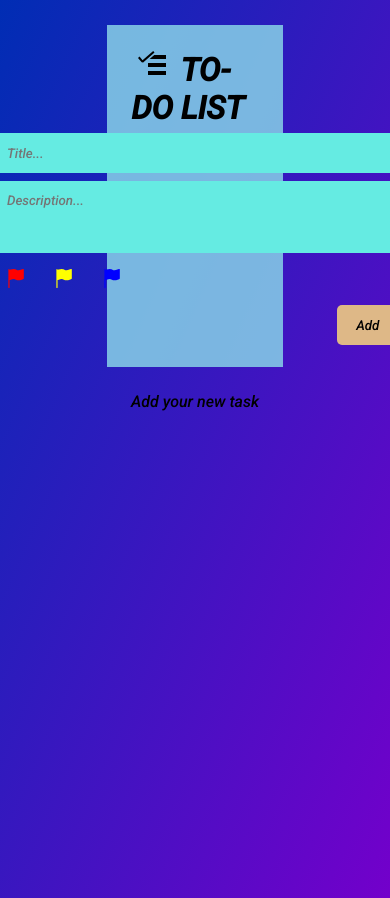
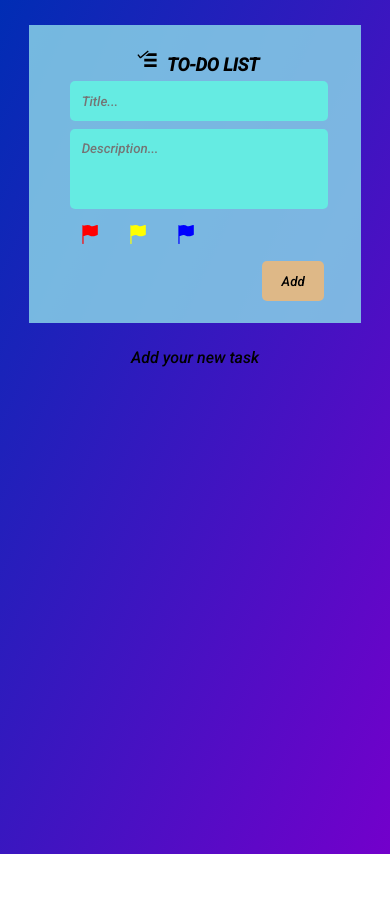
Before and after one commit to Ray-linux/to_do, a React (Create React App) app: page / in a window 390 px wide. After the commit the page ends 854 px from the top, so only its background shows below. Built offline with nearby package versions, Linux system fonts and the light colour scheme.

Commit message:
adding responsiveness

```diff
--- a/src/components/controlBox/control.css
+++ b/src/components/controlBox/control.css
@@ -67,7 +67,7 @@ textarea{
 }
 .controls .btn{
     display: flex;
-    justify-content: end;
+    justify-content: flex-end;
 }
 .controls button{
     width: 3.9rem;
@@ -76,3 +76,35 @@ textarea{
     background-color: burlywood;
     border-radius: 5px;
 }
+
+@media screen and (max-width: 1024px) {
+    .control_container{
+        width: 70%;
+    }
+
+}
+
+@media screen and (max-width: 600px) {
+    .control_container{
+        width: 85%;
+    }
+    .controls{
+        width: 90%;
+    }
+
+    .controls .title{
+        width: 100%;
+        height: 2.5rem;
+    }
+
+    .controls .desc{
+        width: 100%;
+        height: 5rem;
+    }
+    .control_container h1{
+        font-size: large;
+    }
+    .todo_icon{
+        font-size: 22px;
+    }
+}
--- a/src/components/popups/gpopup.css
+++ b/src/components/popups/gpopup.css
@@ -39,3 +39,13 @@
     font-size: 30px;
     margin-right: 5px;
 }
+@media screen and (max-width: 1024px) {
+    .gpopup_inner {
+        max-width: 80%;
+    }
+
+}
+
+@media screen and (max-width: 600px) {
+
+}
--- a/src/components/todos/todo.css
+++ b/src/components/todos/todo.css
@@ -5,3 +5,13 @@
     flex-direction: column;
     align-items: center;
 }
+@media screen and (max-width: 1024px) {
+    .todos{
+        width: 70%;
+    }
+
+}
+
+@media screen and (max-width: 600px) {
+
+}
```
Also changed, not shown: src/components/tasks/tasks.css (+8 -0 lines).
